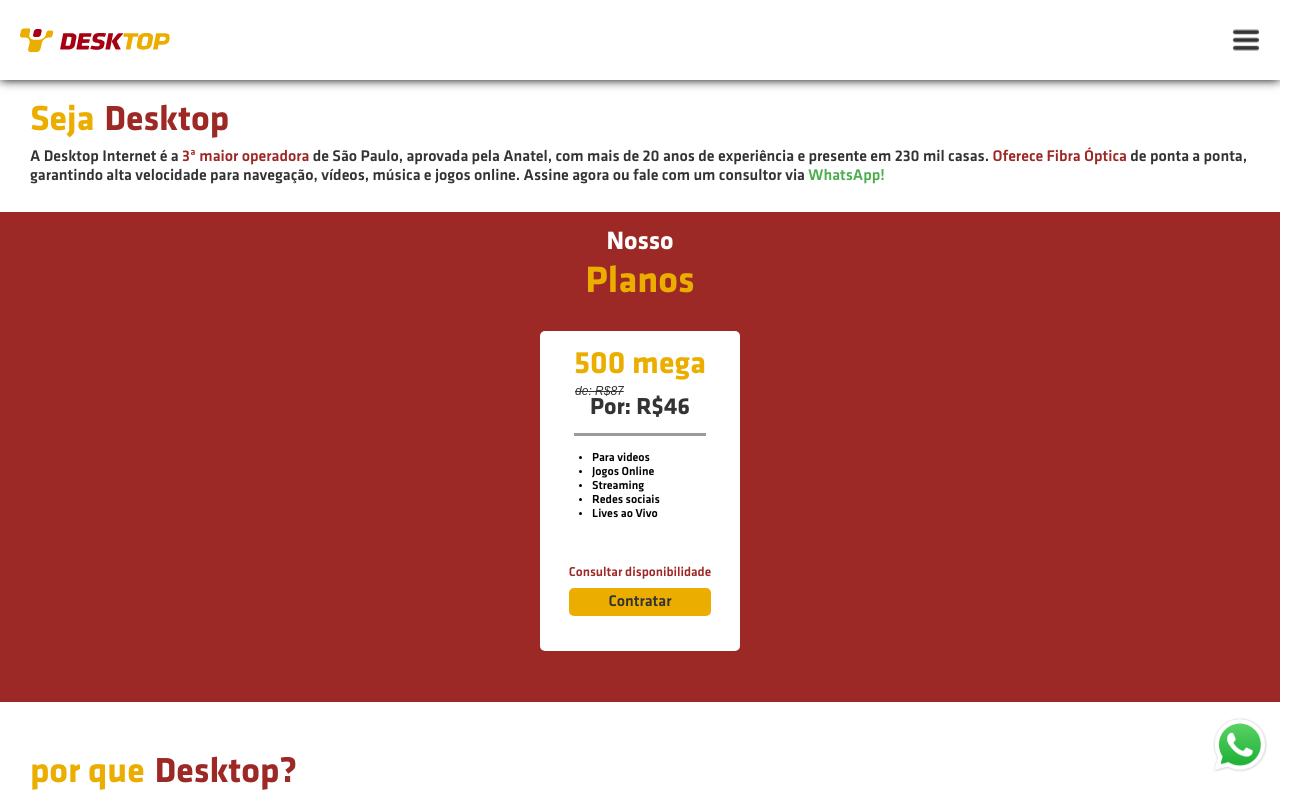
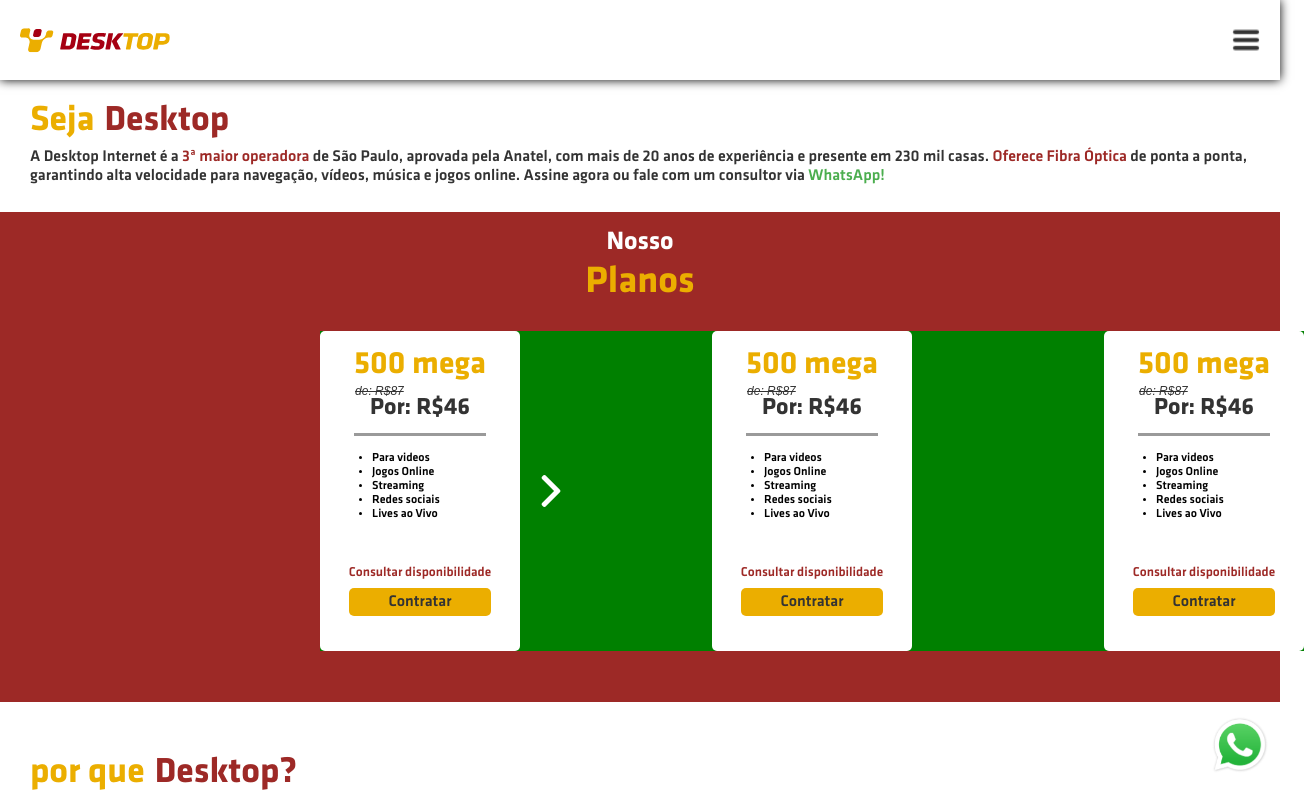
Before and after one commit to FerreiroINTZ/sejaDesktop, a React (Vite) app: page / in a window 1280 px wide. Shown: the top 800 px of the page, 1304 px wide, since content can reach past the window. Built offline with nearby package versions, Linux system fonts and the light colour scheme; a web font is replaced by a local one.

Commit message:
carousel under development

```diff
--- /dev/null
+++ b/src/components/plans/plans-cards/plans_cards.css
@@ -0,0 +1,111 @@
+.cards{
+    display: flex;
+    justify-content: space-around;
+    transition: 1s;
+
+    .card{
+    display: flex;
+    flex-direction: column;
+    align-items: center;
+    justify-content: space-between;
+    width: 200px;
+    padding: 15px;
+    height: 320px;
+    background: white;
+    border-radius: 5px;
+
+
+    .no-buttons-plans{
+        display: flex;
+        flex-direction: column;
+        align-items: center;
+
+        .banda{
+            font-size: 32px;
+            color: #EBAE00;
+        }
+
+        .preco{
+            display: flex;
+            flex-direction: column;
+            color: #333333;
+            position: relative;
+
+            .preco-antigo{
+                position: absolute;
+                left: -15px;
+                font-style: italic;
+                font-weight: 200;
+                text-decoration: line-through;
+                font-size: 12px;
+            }
+
+            .preco-novo{
+                margin: 10px 0px;
+                font-size: 24px;
+                font-weight: 600;
+            }
+        }
+
+
+        .line{
+            width: 100%;
+            height: 3px;
+            background: #9A9A9A;
+        }
+
+        .motivos-banda{
+            margin: 15px 18px;
+            font-size: 12px;
+            align-self: flex-start;
+        }
+    }
+
+    .buttons-plans{
+        display: flex;
+        flex-direction: column;
+        gap: 7px;
+        margin: 0px 0px 20px 0px;
+
+        .search-disponibility{
+            position: relative;
+            border: none;
+            background: none;
+            color: #9D2926;
+            cursor: pointer;
+
+            &:after{
+                content: '';
+                position: absolute;
+                left: 0;
+                bottom: 0;
+                width: 0%;
+                height: 2px;
+                background: #9D2926;
+                transition: .5s;
+            }
+
+            &:hover:after{
+                width: 100%;
+            }
+        }
+
+
+        .contratar-button{
+            background: #EBAE00;
+            border: none;
+            width: 100%;
+            height: 28px;
+            border-radius: 5px;
+            font-size: 16px;
+            color: #333333;
+            cursor: pointer;
+            transition: .3s;
+
+            &:hover{
+                transform: scale(1.1);
+            }
+        }
+    }
+    }
+}
--- /dev/null
+++ b/src/components/plans/plans-cards/plans_cards.jsx
@@ -0,0 +1,37 @@
+import React from 'react'
+import './plans_cards.css'
+
+function plans_cards({nameClass}) {
+    console.log("Card is first:", nameClass)
+  return (
+        <div className={nameClass ? "cards first" : "cards"}>
+            <div className='card'>
+                <div className="no-buttons-plans">
+                    <h3 className='banda'>
+                        500 mega
+                    </h3>
+                    <div className='preco'>
+                        <span className='preco-antigo'>de: R$87</span>
+                        <span className='preco-novo'>Por: R$46</span>
+                    </div>
+                    <div className='line'></div>
+                    <ul className='motivos-banda'>
+                        <li>Para videos</li>
+                        <li>Jogos Online</li>
+                        <li>Streaming</li>
+                        <li>Redes sociais</li>
+                        <li>Lives ao Vivo</li>
+                    </ul>
+                </div>
+                <div className="buttons-plans">
+                    <button className='search-disponibility' onClick={() => changeFocus(true)}>
+                        Consultar disponibilidade
+                    </button>
+                    <button className='contratar-button' onClick={() => changeFocus(true)}>Contratar</button>
+                </div>
+            </div>
+        </div>
+  )
+}
+
+export default plans_cards
--- a/src/components/plans/plans.css
+++ b/src/components/plans/plans.css
@@ -22,114 +22,38 @@
             color: #EBAE00;
         }
     }
-
-    #cards{
-        display: flex;
-        justify-content: space-around;
-    }
 }
 
-.card{
+#carrosel{
     display: flex;
-    flex-direction: column;
-    align-items: center;
-    justify-content: space-between;
-    width: 200px;
-    padding: 15px;
-    height: 320px;
-    background: white;
-    border-radius: 5px;
-
-    .no-buttons-plans{
-        display: flex;
-        flex-direction: column;
-        align-items: center;
-
-        .banda{
-            font-size: 32px;
-            color: #EBAE00;
-        }
-
-        .preco{
-            display: flex;
-            flex-direction: column;
-            color: #333333;
-            position: relative;
-
-            .preco-antigo{
-                position: absolute;
-                left: -15px;
-                font-style: italic;
-                font-weight: 200;
-                text-decoration: line-through;
-                font-size: 12px;
-            }
-
-            .preco-novo{
-                margin: 10px 0px;
-                font-size: 24px;
-                font-weight: 600;
-            }
-        }
+    position: relative;
+    background: green;
+    gap: 192px;
+    width: fit-content;
+    margin: 0px 25%;
 
 
-        .line{
-            width: 100%;
-            height: 3px;
-            background: #9A9A9A;
-        }
 
-        .motivos-banda{
-            margin: 15px 18px;
-            font-size: 12px;
-            align-self: flex-start;
-        }
+    #carrosel1:checked ~ .first{
+        margin-left: calc((-96px * 2) - 200px);
     }
 
-    .buttons-plans{
+    #carrosel2:checked ~ .first{
+        margin-left: calc((-96px * 4) - 400px);
+    }
+
+    #seta{
         display: flex;
-        flex-direction: column;
-        gap: 7px;
-        margin: 0px 0px 20px 0px;
+        position: absolute;
+        left: calc(200px + 15px);
+        align-items: center;
+        /* background: blue; */
+        width: 32px;
+        height: 100%;
 
-        .search-disponibility{
-            position: relative;
-            border: none;
-            background: none;
-            color: #9D2926;
-            cursor: pointer;
-
-            &:after{
-                content: '';
-                position: absolute;
-                left: 0;
-                bottom: 0;
-                width: 0%;
-                height: 2px;
-                background: #9D2926;
-                transition: .5s;
-            }
-
-            &:hover:after{
-                width: 100%;
-            }
-        }
-
-
-        .contratar-button{
-            background: #EBAE00;
-            border: none;
-            width: 100%;
-            height: 28px;
-            border-radius: 5px;
-            font-size: 16px;
-            color: #333333;
-            cursor: pointer;
-            transition: .3s;
-
-            &:hover{
-                transform: scale(1.1);
-            }
+        img{
+            width: 32px;
+            height: 32px;
         }
     }
 }
--- a/src/components/plans/plans.jsx
+++ b/src/components/plans/plans.jsx
@@ -1,39 +1,42 @@
-import React from 'react'
+import React, {useRef, useReducer} from 'react'
 import './plans.css'
+import PlansCards from './plans-cards/plans_cards'
+import arrow from '../../imgs/seta-direita.png'
 
 function plans({changeFocus}) {
+
+    const carrosel = useRef()
+
+    function changeCarrosel(base){
+        let inputs = carrosel.current.querySelectorAll("input[type='radio']")
+        console.log(inputs)
+        inputs[base].checked = true
+        if(base < 2){
+            return base + 1
+        }else{
+            return base
+        }
+    }
+
+    const [countCarroselState, countCarroselFunction] = useReducer(changeCarrosel, 0)
+
   return (
     <section id="plans-container">
         <h2>
             <span id='nossos-word'>Nosso</span>
             <span id='planos-word'>Planos</span>
         </h2>
-        <div id='cards'>
-            <div className='card'>
-                <div className="no-buttons-plans">
-                    <h3 className='banda'>
-                        500 mega
-                    </h3>
-                    <div className='preco'>
-                        <span className='preco-antigo'>de: R$87</span>
-                        <span className='preco-novo'>Por: R$46</span>
-                    </div>
-                    <div className='line'></div>
-                    <ul className='motivos-banda'>
-                        <li>Para videos</li>
-                        <li>Jogos Online</li>
-                        <li>Streaming</li>
-                        <li>Redes sociais</li>
-                        <li>Lives ao Vivo</li>
-                    </ul>
-                </div>
-                <div className="buttons-plans">
-                    <button className='search-disponibility' onClick={() => changeFocus(true)}>
-                        Consultar disponibilidade
-                    </button>
-                    <button className='contratar-button' onClick={() => changeFocus(true)}>Contratar</button>
-                </div>
-            </div>
+        <div id="carrosel" ref={carrosel}>
+            {[...Array(3).keys()].map((x, index) =>{
+                return <input type="radio" hidden name="carrosel" id={`carrosel${index + 1}`}/>
+            })}
+
+            {[...Array(3).keys()].map((x, index) =>
+                !index ? <PlansCards nameClass={true}/> : <PlansCards />
+            )}
+
+
+            <div id="seta"><img src={arrow} onClick={() => countCarroselFunction()}/></div>
         </div>
     </section>
   )
```
